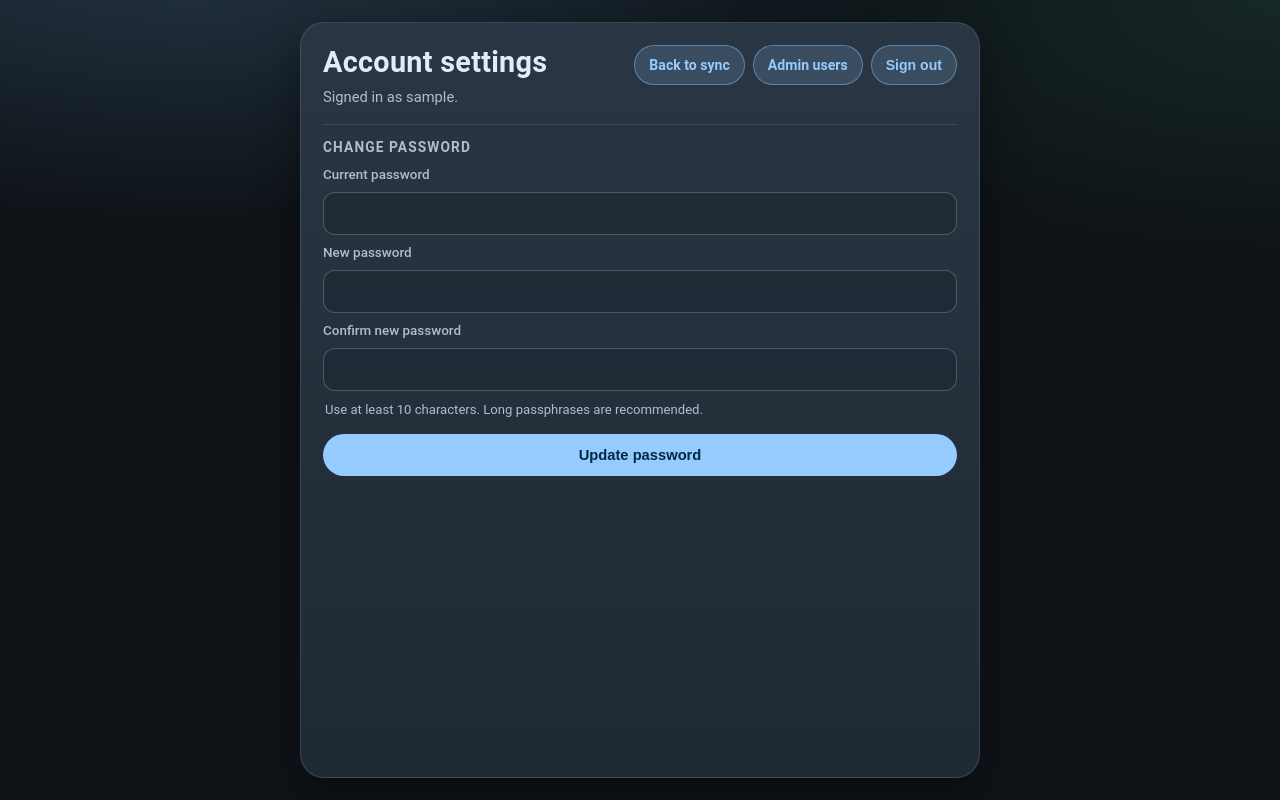
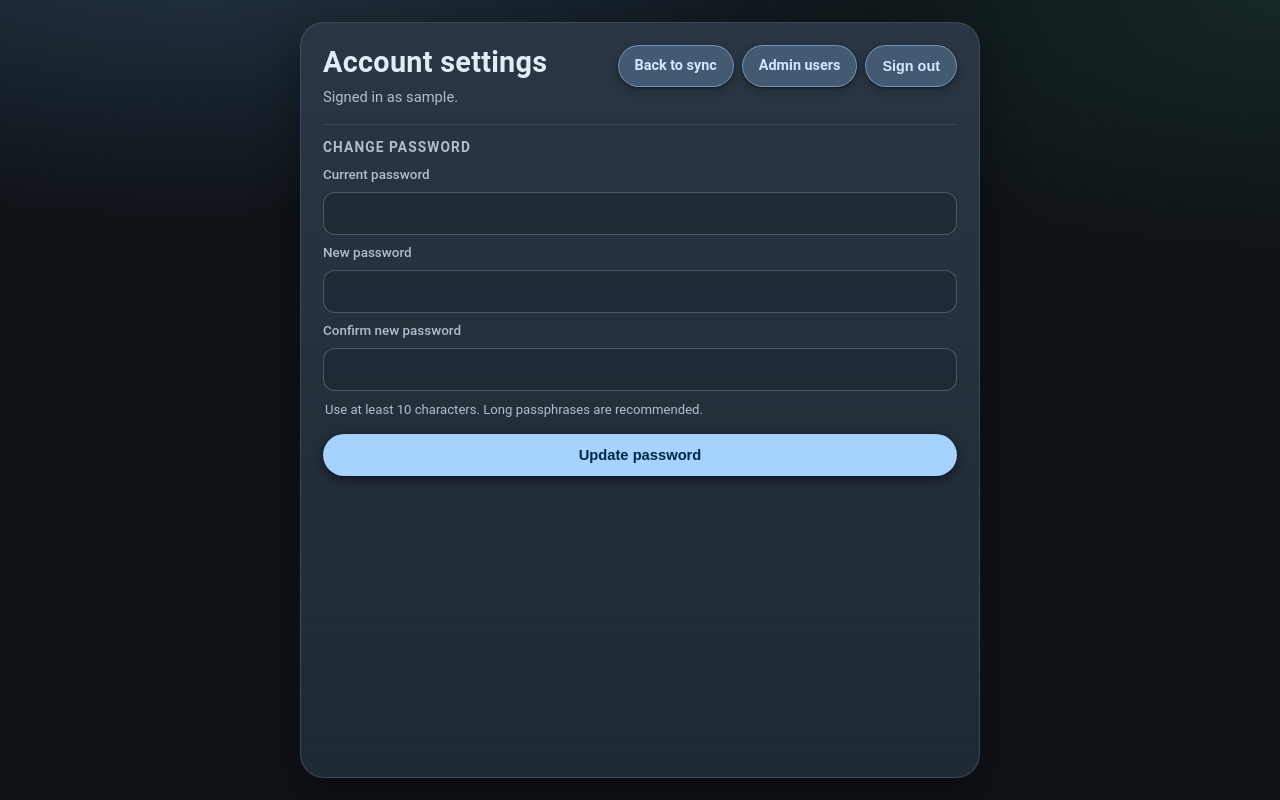
Before and after one commit to gintarasj77/garmin-bp, a Flask app: page /account in a window 1280 px wide. Run offline with Flask 3, Linux system fonts and the light colour scheme; the visitor is signed in with stand-in values (Sample User, id 1); data comes from the database, SQL or seed files in the repository; some libraries are stand-ins or nearby versions.

Commit message:
feat: enhance button styles and layout across account, admin, and index pages

```diff
--- a/templates/account.html
+++ b/templates/account.html
@@ -19,6 +19,10 @@
       --success-bg: rgba(94, 217, 154, 0.14);
       --error: #ff8f9f;
       --error-bg: rgba(255, 143, 159, 0.14);
+      --primary-container: #2b4a66;
+      --on-primary-container: #d3e8ff;
+      --elev-1: 0 1px 2px rgba(0, 0, 0, 0.45), 0 3px 10px rgba(0, 0, 0, 0.28);
+      --elev-2: 0 4px 14px rgba(0, 0, 0, 0.44), 0 1px 3px rgba(0, 0, 0, 0.36);
     }
 
     * {
@@ -81,43 +85,67 @@
       justify-content: flex-end;
     }
 
+    .actions form {
+      margin: 0;
+      display: flex;
+      align-items: center;
+    }
+
     .btn-link,
     button {
-      border: none;
+      border: 1px solid transparent;
       border-radius: 999px;
-      min-height: 38px;
-      padding: 0 14px;
-      font-size: 0.88rem;
+      min-height: 40px;
+      padding: 0 16px;
+      font-size: 0.9rem;
       font-weight: 600;
-      line-height: 38px;
+      line-height: 40px;
       text-decoration: none;
       cursor: pointer;
-      transition: filter 0.2s ease;
+      transition: transform 0.16s ease, box-shadow 0.2s ease, background 0.2s ease, color 0.2s ease;
       display: inline-flex;
       align-items: center;
       justify-content: center;
+      box-shadow: var(--elev-1);
     }
 
     .btn-link,
     .btn-secondary {
-      background: rgba(150, 203, 255, 0.16);
-      color: var(--primary);
-      border: 1px solid rgba(150, 203, 255, 0.42);
+      background: color-mix(in srgb, var(--primary) 24%, var(--surface-high));
+      color: var(--on-primary-container);
+      border-color: color-mix(in srgb, var(--primary) 52%, transparent);
     }
 
     .btn-primary {
       width: 100%;
       margin-top: 4px;
-      background: var(--primary);
+      background: color-mix(in srgb, var(--primary) 86%, #ffffff 14%);
       color: var(--on-primary);
       min-height: 42px;
       font-size: 0.92rem;
+      border-color: color-mix(in srgb, var(--primary) 60%, transparent);
+      box-shadow: var(--elev-2);
     }
 
     .btn-link:hover,
     .btn-secondary:hover,
     .btn-primary:hover {
-      filter: brightness(1.06);
+      transform: translateY(-1px);
+    }
+
+    .btn-link:hover,
+    .btn-secondary:hover {
+      background: color-mix(in srgb, var(--primary) 34%, var(--surface-high));
+    }
+
+    .btn-primary:hover {
+      background: color-mix(in srgb, var(--primary) 92%, #ffffff 8%);
+    }
+
+    .btn-link:focus-visible,
+    button:focus-visible {
+      outline: none;
+      box-shadow: 0 0 0 3px rgba(150, 203, 255, 0.24);
     }
 
     .message {
@@ -155,7 +183,7 @@
       color: var(--muted);
     }
 
-    form {
+    .password-form {
       display: grid;
       gap: 10px;
     }
@@ -210,7 +238,7 @@
           {% if is_admin %}
           <a class="btn-link" href="/admin/users">Admin users</a>
           {% endif %}
-          <form action="/logout" method="post">
+          <form class="logout-form" action="/logout" method="post">
             <input type="hidden" name="csrf_token" value="{{ csrf_token }}" />
             <button type="submit" class="btn-secondary">Sign out</button>
           </form>
@@ -227,7 +255,7 @@
 
       <div class="section">
         <div class="section-title">Change password</div>
-        <form action="/account/password" method="post">
+        <form class="password-form" action="/account/password" method="post">
           <input type="hidden" name="csrf_token" value="{{ csrf_token }}" />
 
           <label for="current_password">Current password</label>
```
Also changed, not shown: templates/admin_users.html (+37 -10 lines), templates/index.html (+40 -27 lines).
